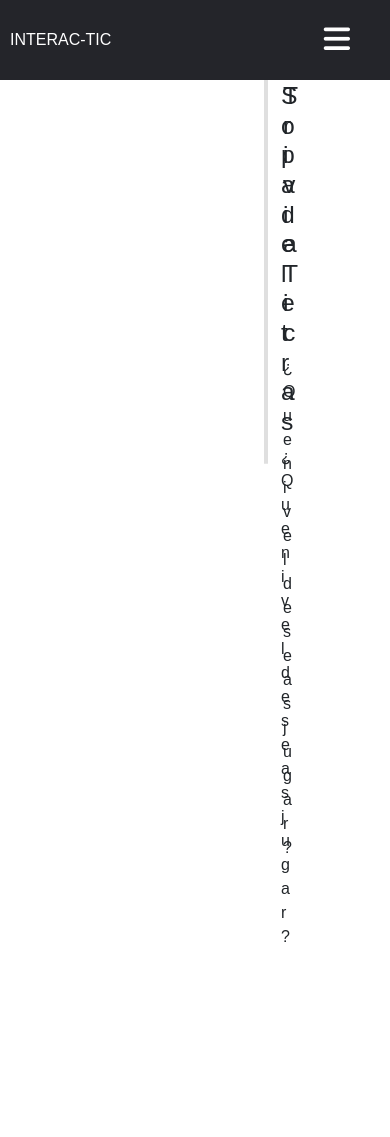
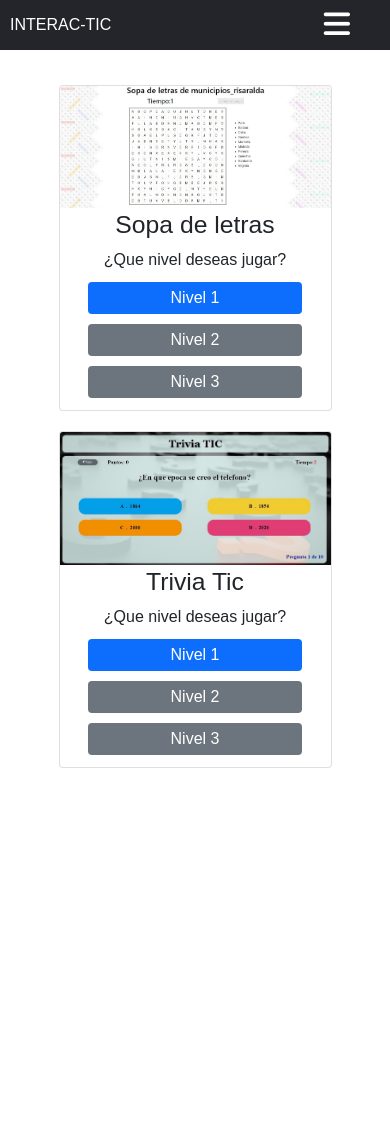
Before and after one commit to Miguelangel0507/INTERAC-TIC, a PHP site: page /interac-tic/usuario/index.php in a window 390 px wide. After the commit the page ends 768 px from the top, so only its background shows below. Run offline with PHP 8.4, Linux system fonts and the light colour scheme; the visitor is signed in with stand-in values (Sample User, id 1); data that the repository does not hold is empty; some libraries are stand-ins or nearby versions.

Commit message:
se añaden el resposive al header y al index del usuario

```diff
--- a/css/header.css
+++ b/css/header.css
@@ -5,8 +5,6 @@ nav {
     align-items: center;
     background-color: #24252a;
     padding-left: 5vw;
-    position: fixed;
-    top: 0;
 }
 
 nav p {
@@ -45,7 +43,7 @@ li {
 }
 
 li:hover {
-    background-color: #008849;
+    background-color: #008849!important;
     color: white;
 }
 
@@ -67,7 +65,6 @@ li:hover {
 
 .ul-second {
     display: none;
-    position: absolute;
     margin-top: 1.5vw;
     position: absolute;
     z-index: 1;
@@ -102,6 +99,11 @@ li:hover {
     display: block;
 }
 
+.datos {
+    width: 400px;
+    background-color: #24252a;
+}
+
 .ul-third {
     position: absolute;
     transform: translateX(100%);
@@ -120,8 +122,6 @@ li:hover {
     display: block;
 }
 
-@media (max-width:900px) {}
-
 .cont-ul a,
 .logo,
 .develop {
@@ -133,10 +133,11 @@ ul {
     margin-bottom: 0rem;
 }
 
-@media(max-width:584px) {
+@media(max-width:610px) {
     nav {
         padding-left: 10px;
         z-index: 100;
+        height: 50px;
     }
     .checkbtn {
         display: block;
@@ -145,9 +146,8 @@ ul {
     .cont-ul {
         position: fixed;
         width: 100%;
-        height: 50%;
         background: #2c3e50;
-        top: 80px;
+        top: 48px;
         left: -100%;
         text-align: center;
         transition: all .5s;
@@ -155,9 +155,12 @@ ul {
         flex-direction: column;
         padding-left: 0px;
     }
+    .chartjs-render-monitor {
+        margin-bottom: 3px;
+    }
     nav ul li {
         display: block;
-        margin: 10px 0;
+        margin: 0;
         line-height: 30px;
         width: 100%;
     }
@@ -169,17 +172,47 @@ ul {
         background: none;
         color: red;
     }
+    li:hover>.datos,
+    li:hover>.ul-second {
+        background-color: #008849!important;
+        color: white;
+    }
     #check:checked~ul {
         left: 0;
     }
     .ul-second {
-        margin-top: 0px;
+        padding: 0px;
+        width: 100%;
         margin: 0px;
+        margin-top: 7px;
     }
     .develop:hover>.ul-second {
         display: block;
+        background: #2c3e50;
+        padding: 5px;
+        position: initial;
+    }
+    .datos {
+        overflow: scroll;
+        background: #2c3e50;
+        height: 260px;
+        width: 100%;
+        padding: 0px;
     }
     body:hover>ul {
         display: none;
     }
+    .back {
+        width: 100% !important;
+        padding-top: 2px !important;
+    }
+    .cont-ul a {
+        width: 100%;
+    }
+    .btno-config {
+        margin: 4px;
+    }
+    br {
+        display: none;
+    }
 }
--- a/css/index_usuario.css
+++ b/css/index_usuario.css
@@ -8,17 +8,17 @@
 .cards {
     display: flex;
     justify-content: space-evenly;
-    margin: 4rem;
+    margin-top: 65px;
     height: 25rem;
-}
-
-.card1 {
-    margin-left: 200px;
 }
 
 .card-body {
     text-align: center;
     font-family: Georgia, 'Times New Roman', Times, serif;
+}
+
+.card {
+    width: 18rem;
 }
 
 .botones {
@@ -31,12 +31,8 @@
     color: white;
 }
 
-.card2 {
-    margin-right: 200px;
-}
 
-
-/*modo responsivo*/
+/*modo responsivo
 
 @media screen and (max-width: 980px) {
     #contenedor {
@@ -48,4 +44,27 @@
     #barra_lateral {
         width: 30%;
     }
+}*/
+
+@media(max-width: 698px) {
+    .cards {
+        align-items: center;
+        height: auto;
+        flex-direction: column;
+        margin-top: 35px;
+    }
+    .card {
+        width: 70%;
+        margin-bottom: 20px;
+    }
+    .card-body {
+        padding: 2px;
+        margin-bottom: 10px;
+    }
+    .card-text {
+        margin-bottom: 0px;
+    }
+    .botones {
+        margin-bottom: 0px;
+    }
 }
--- a/usuario/HeaderUsario.php
+++ b/usuario/HeaderUsario.php
@@ -16,6 +16,7 @@
             <li class="develop">
                 Estadisticas
                 <ul class="ul-second">
+                    <div class="datos">
                         <li class="back">
                             <!--boton para restablecer estadisticas-->
                             <div class="config">
@@ -31,6 +32,7 @@
                                 <canvas id="TriviaTic"></canvas>
                             </div>
                         </li>
+                    </div>
                 </ul>
             </li>
             <a href="PerfilUsuario.php">
--- a/usuario/index.php
+++ b/usuario/index.php
@@ -21,7 +21,7 @@ session_start();
     <!--div para las cards-->
     <div class="cards">
         <!--card sopa-->
-        <div class="card card1" style="width: 18rem;">
+        <div class="card card1" >
             <img src="../img/SopaLetras2.jpg" class="card-img-top" alt="...">
             <div class="card-body">
                 <h2 class="card-title">Sopa de letras</h2>
@@ -33,9 +33,8 @@ session_start();
                 </form>
             </div>
         </div>
-        <br>
         <!--card trivia-->
-        <div class="card card2" style="width: 18rem;">
+        <div class="card card2" >
             <img src="../img/triviaTIC.jpg" class="card-img-top" alt="...">
             <div class="card-body">
                 <h2 class="card-title">Trivia Tic</h2>
```
Lines whose indentation alone changed are shown as unchanged.
